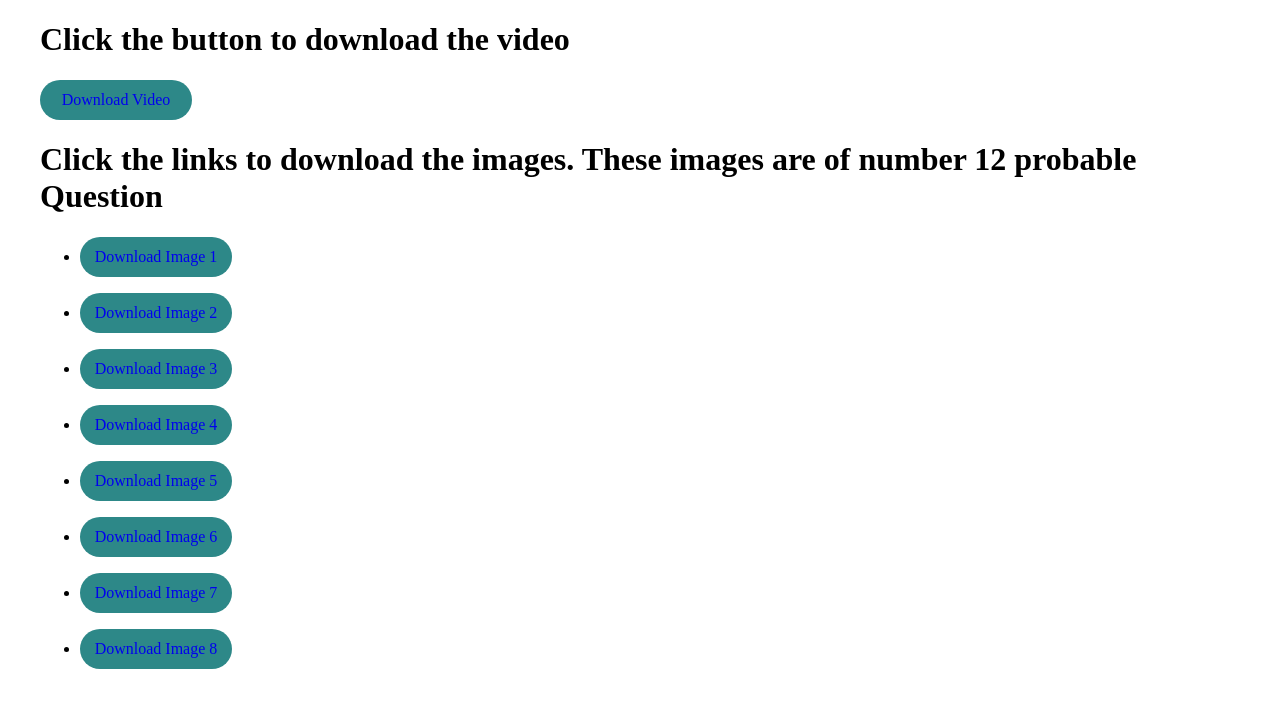
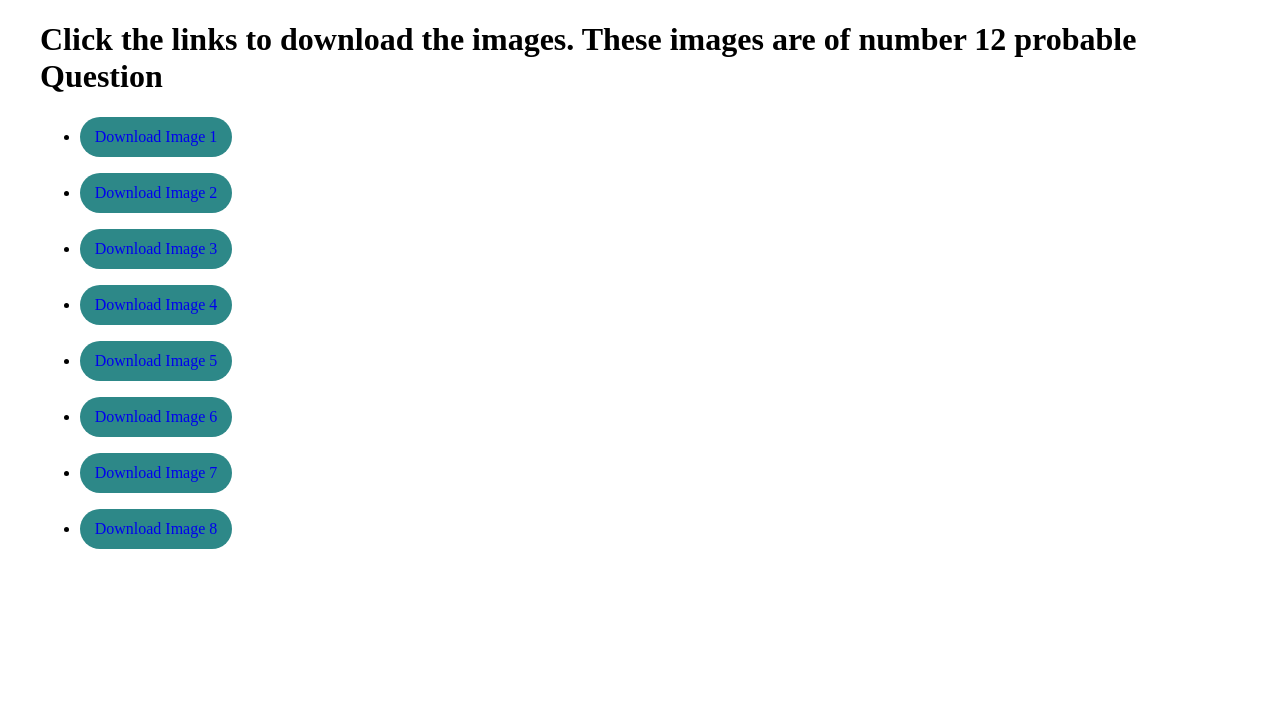
Before and after one commit to MrIntrovert08/nepali, a plain HTML site: page index.html in a window 1280 px wide. Drawn offline with Linux system fonts and the light colour scheme.

Commit message:
Update index.html

```diff
--- a/index.html
+++ b/index.html
@@ -29,9 +29,6 @@
 
 <body>
     <div class="main">
-        <h1>Click the button to download the video</h1>
-        <a href="nepaligrammar.mp4" download="nepaligrammar.mp4">Download Video</a>
-
         <h1>Click the links to download the images. These images are of number 12 probable Question</h1>
         <ul>
             <li><a href="image1.jpg" download="image1.jpg">Download Image 1</a></li>
```
